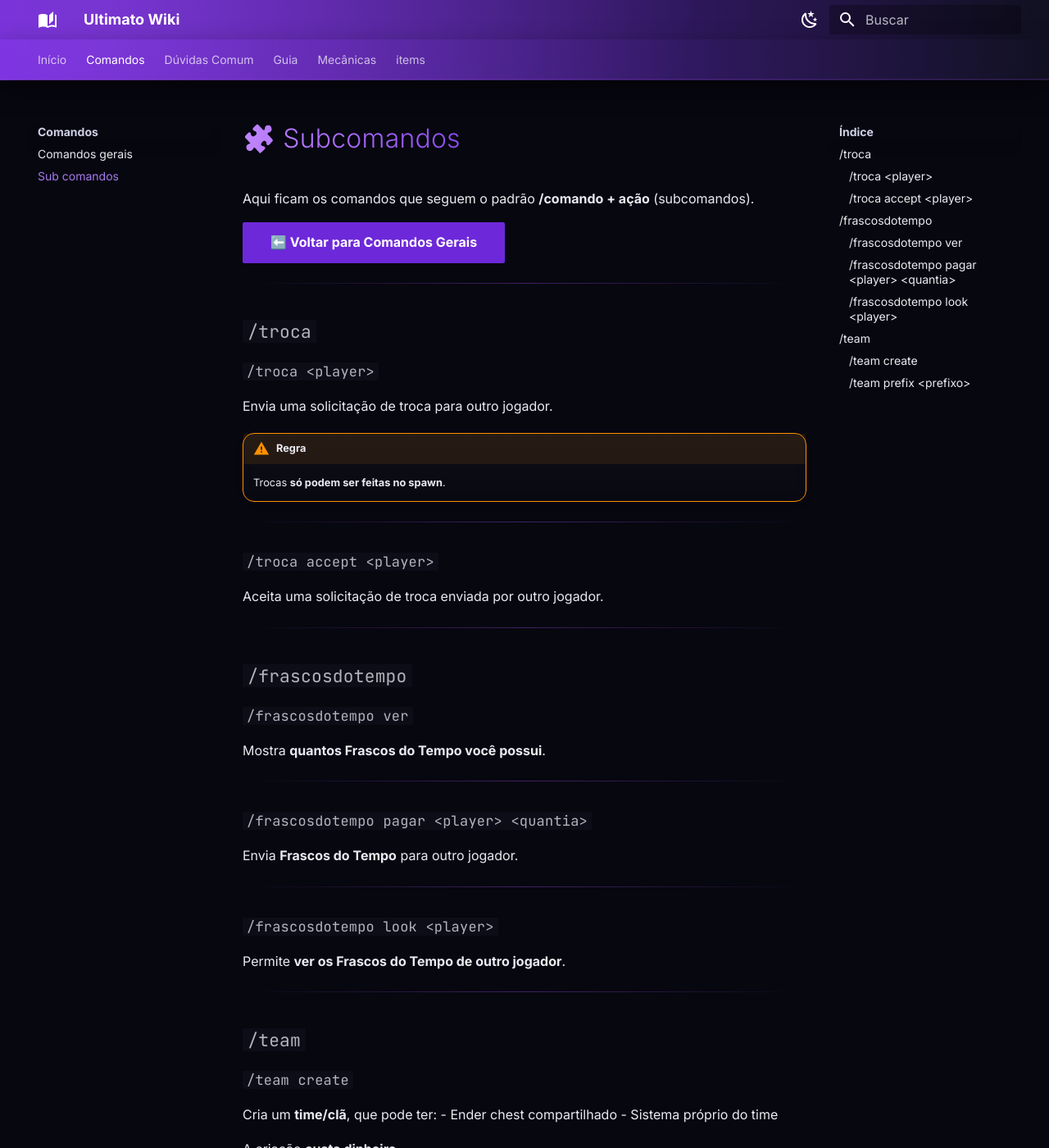
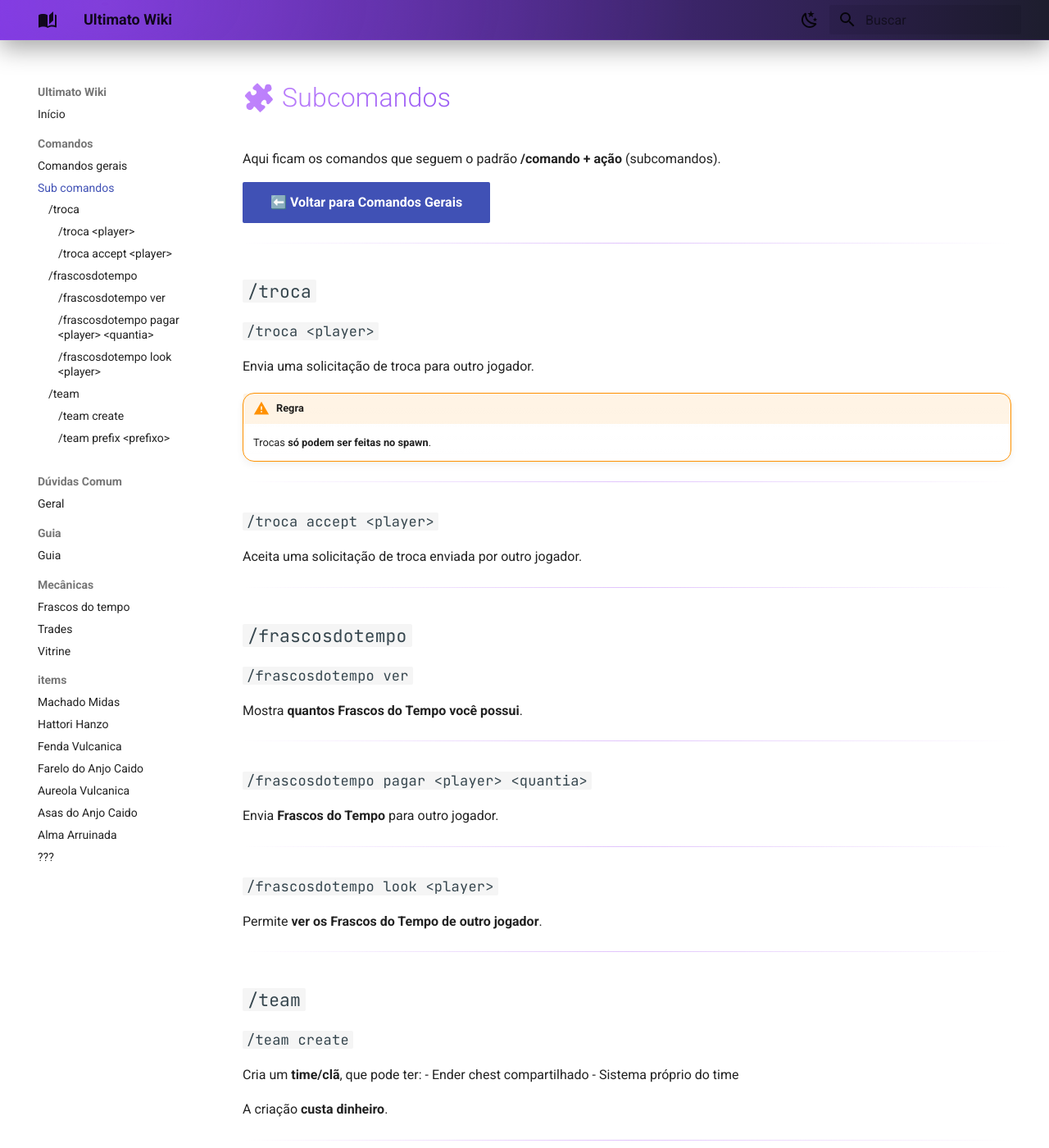
Before and after one commit to Dinner33/ultimato-wiki, an MkDocs documentation site: the page built from docs/comandos/subcomandos.md, in a window 1280 px wide and 1400 px high. Shown: the whole window at 82% size. Built offline with MkDocs 1.6.1 and Material for MkDocs 9.7.7, drawn with Linux system fonts in a browser that asks for light colours; some of the changed text lies outside the part shown.

Commit message:
Update mkdocs.yml

```diff
--- a/mkdocs.yml
+++ b/mkdocs.yml
@@ -10,30 +10,35 @@ theme:
   features:
     - navigation.instant
     - navigation.instant.progress
-    - navigation.tabs
-    - navigation.tabs.sticky
     - navigation.sections
+    - navigation.expand
     - navigation.top
-    - navigation.footer
-    - toc.follow
+    - toc.integrate
     - content.code.copy
-    - content.code.annotate
-    - content.tabs.link
     - search.suggest
     - search.highlight
-    - search.share
+
 
   palette:
+    - scheme: default
+      primary: white
+      accent: deep purple
+      toggle:
+        icon: material/weather-night
+        name: Modo escuro
+
     - scheme: slate
       primary: deep purple
       accent: purple
       toggle:
-        icon: material/weather-night
-        name: Modo escuro
+        icon: material/weather-sunny
+        name: Modo claro
+
 
   font:
-    text: Inter
+    text: Roboto
     code: JetBrains Mono
+
 
   icon:
     logo: material/book-open-page-variant
@@ -54,7 +59,7 @@ markdown_extensions:
   - footnotes
   - tables
   - toc:
-      permalink: true
+      permalink: false
   - pymdownx.details
   - pymdownx.superfences
   - pymdownx.highlight:
@@ -69,7 +74,9 @@ markdown_extensions:
       emoji_generator: !!python/name:material.extensions.emoji.to_svg
 
 extra_css:
+  - stylesheets/wiki.css
   - stylesheets/extra.css
+
 
 extra:
   generator: false
```
